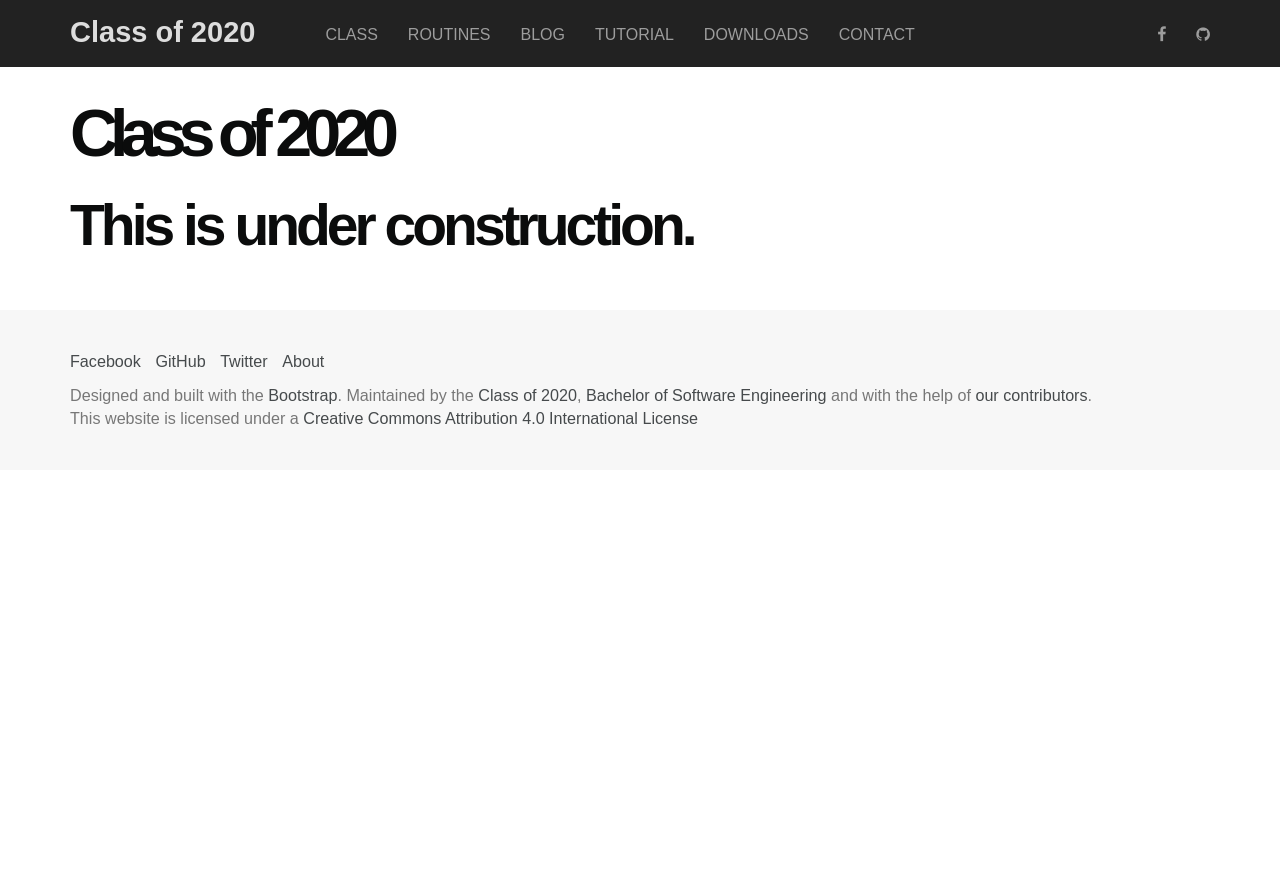
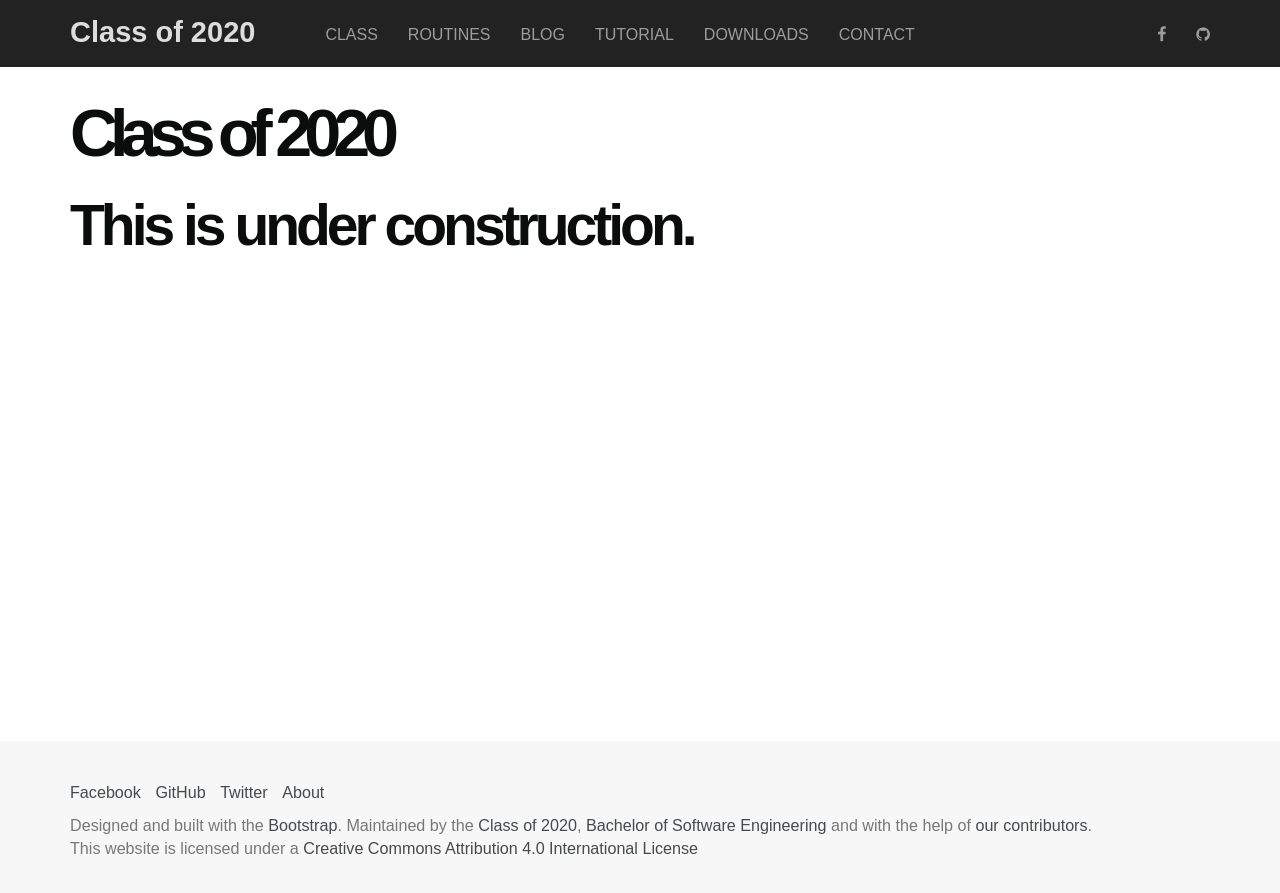
Before and after one commit to Classof2020/classof2020.github.io, a Jekyll site: the page built from index.md, in a window 1280 px wide. Shown: the top 893 px of the page. Built offline with Jekyll 4.4.1, drawn with Linux system fonts in a browser that asks for light colours; nearby versions of some CDN libraries; some web fonts are replaced.

Commit message:
Update main.css

```diff
--- a/css/main.css
+++ b/css/main.css
@@ -100,7 +100,10 @@ ul.class .member-phone {
     margin-top: 4rem;
     font-size: 85%;
     text-align: center;
-    background-color: #f7f7f7
+    background-color: #f7f7f7;
+    position: absolute;
+    bottom: 0;
+    width: 100%;
 }
 .bd-footer a {
     font-weight: 400;
```
